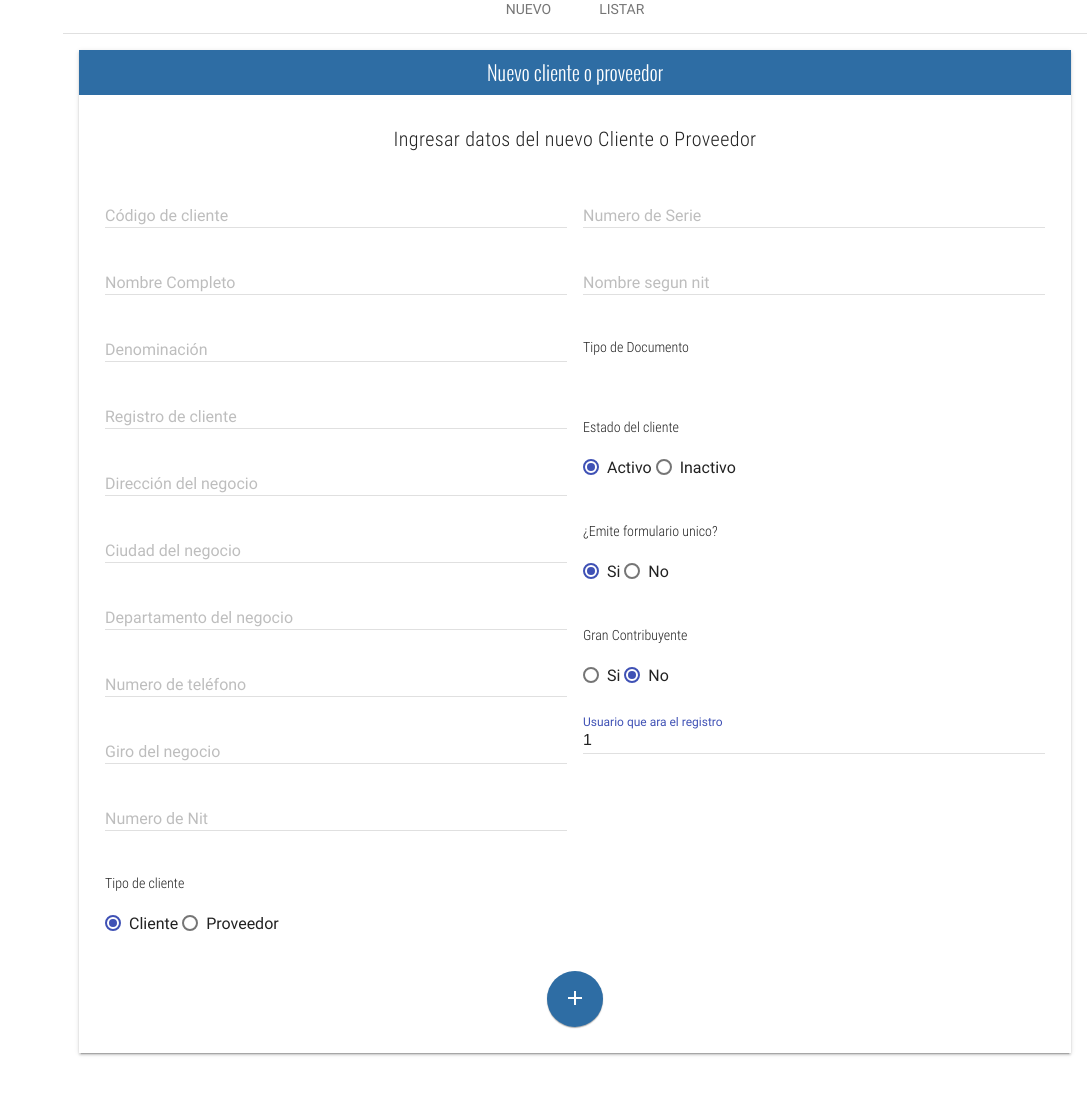
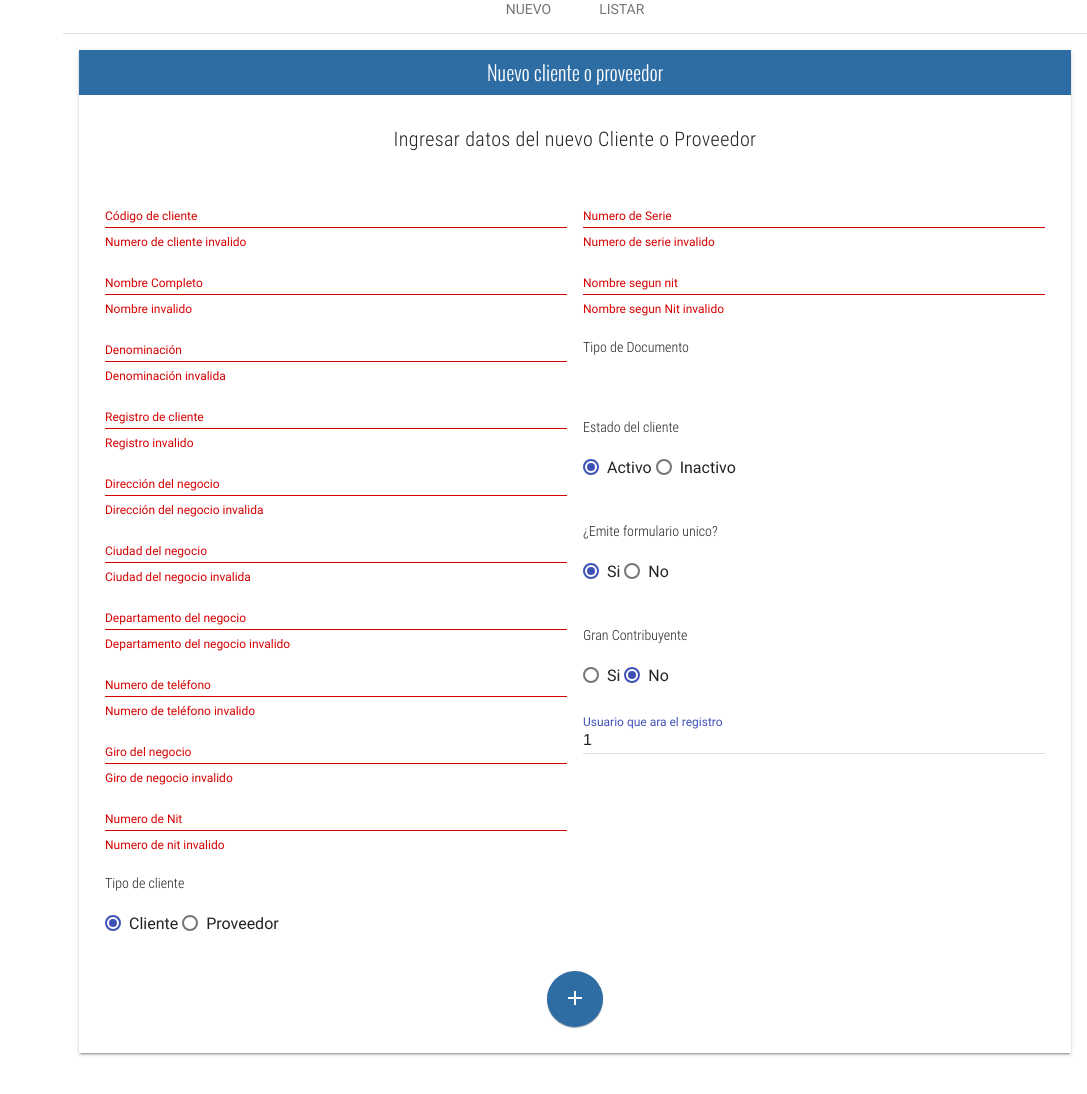
Before and after one commit to mejiadev643/modulo-IVA-DISICOMP, a PHP site: template view/admin/registro-cliente-proveedor.php in a window 1280 px wide. Shown: the part 210-1304 px from the top of the page, without its empty margins (193-1280 px from the left). Run offline with PHP 8.4, Linux system fonts and the light colour scheme; the template is opened without the code that fills it, so the values that code supplies are empty; the visitor is signed in with stand-in values (Sample User, id 1); some libraries are stand-ins or nearby versions; some web fonts are replaced.

Commit message:
Limite de caracteres en formulario C/P establecido

```diff
--- a/view/admin/registro-cliente-proveedor.php
+++ b/view/admin/registro-cliente-proveedor.php
@@ -35,55 +35,55 @@ date_default_timezone_set("America/El_Salvador");
 										<div class="mdl-cell mdl-cell--4-col-phone mdl-cell--8-col-tablet mdl-cell--6-col-desktop">
 										<input type="hidden" name="IDCLIENTE" value="<?php echo $clienteproveedor->IDCLIENTE; ?>" />
 											<div class="mdl-textfield mdl-js-textfield mdl-textfield--floating-label">
-												<input class="mdl-textfield__input" type="tel" pattern="[0-9]+" id="codigocliente" name="CODCLIENT" title="Digite código sin guión">
+												<input class="mdl-textfield__input" type="tel" pattern="[0-9\-]+" id="codigocliente" maxlength="10" minlength="10" name="CODCLIENT" title="Digite código sin guión" required>
 												<label class="mdl-textfield__label" for="codigocliente">Código de cliente</label>
 												<span class="mdl-textfield__error">Numero de cliente invalido</span>
 											</div>
 											<div class="mdl-textfield mdl-js-textfield mdl-textfield--floating-label">
-												<input class="mdl-textfield__input" type="text" pattern="-?[A-Za-záéíóúÁÉÍÓÚ ]*(\.[0-9]+)?" id="NameAdmin" name="NOMBCLIENT" title="Digite su nombre completo">
+												<input class="mdl-textfield__input" type="text" pattern="-?[A-Za-záéíóúÁÉÍÓÚ ]*(\.[0-9]+)?" id="NameAdmin" name="NOMBCLIENT" title="Digite su nombre completo" required>
 												<label class="mdl-textfield__label" for="NameAdmin">Nombre Completo</label>
-												<span class="mdl-textfield__error">Invalid name</span>
+												<span class="mdl-textfield__error">Nombre invalido</span>
 											</div>
 											<div class="mdl-textfield mdl-js-textfield mdl-textfield--floating-label">
-												<input class="mdl-textfield__input" type="text" pattern="[A-Za-záéíóúÁÉÍÓÚ\ .]+" id="Denominacion" name="DENOMCLIENT" title="Digite la denominación">
+												<input class="mdl-textfield__input" type="text" pattern="[A-Za-záéíóúÁÉÍÓÚ\ .]+" id="Denominacion" name="DENOMCLIENT" title="Digite la denominación" required>
 												<label class="mdl-textfield__label" for="Denominacion">Denominación</label>
-												<span class="mdl-textfield__error">Invalid Denominación</span>
+												<span class="mdl-textfield__error">Denominación invalida</span>
 											</div>
 											<div class="mdl-textfield mdl-js-textfield mdl-textfield--floating-label">
-												<input class="mdl-textfield__input" type="tel" pattern="[0-9\-]+" id="registro" name="REGCLIENT" title="Digite registro de cliente">
+												<input class="mdl-textfield__input" type="tel" pattern="[0-9\-]+" id="registro" name="REGCLIENT" title="Digite registro de cliente" required>
 												<label class="mdl-textfield__label" for="registro">Registro de cliente</label>
-												<span class="mdl-textfield__error">Invalid registro</span>
+												<span class="mdl-textfield__error">Registro invalido</span>
 											</div>
 
 											<div class="mdl-textfield mdl-js-textfield mdl-textfield--floating-label">
-												<input class="mdl-textfield__input" type="text" pattern="[A-Za-záéíóúÁÉÍÓÚ\ .]+" id="direccion" name="DIRNEG" title="Digite la dirección del negocio">
+												<input class="mdl-textfield__input" type="text" pattern="[A-Za-záéíóúÁÉÍÓÚ\ .]+" id="direccion" name="DIRNEG" title="Digite la dirección del negocio" required>
 												<label class="mdl-textfield__label" for="dirección">Dirección del negocio</label>
-												<span class="mdl-textfield__error">Invalid dirección del negocio</span>
+												<span class="mdl-textfield__error">Dirección del negocio invalida</span>
 											</div>
 											<div class="mdl-textfield mdl-js-textfield mdl-textfield--floating-label">
-												<input class="mdl-textfield__input" type="text" pattern="-?[A-Za-záéíóúÁÉÍÓÚ ]*(\.[0-9]+)?" id="ciudad" name="CIUDAD" title="Digite la ciudad del negocio">
+												<input class="mdl-textfield__input" type="text" pattern="-?[A-Za-záéíóúÁÉÍÓÚ ]*(\.[0-9]+)?" id="ciudad" name="CIUDAD" title="Digite la ciudad del negocio" required>
 												<label class="mdl-textfield__label" for="ciudad">Ciudad del negocio</label>
-												<span class="mdl-textfield__error">Invalid ciudad del negocio</span>
+												<span class="mdl-textfield__error">Ciudad del negocio invalida</span>
 											</div>
 											<div class="mdl-textfield mdl-js-textfield mdl-textfield--floating-label">
-												<input class="mdl-textfield__input" type="text" pattern="-?[A-Za-záéíóúÁÉÍÓÚ ]*(\.[0-9]+)?" id="departamento" name="DEPTO" title="Digite el departamento del negocio">
+												<input class="mdl-textfield__input" type="text" pattern="-?[A-Za-záéíóúÁÉÍÓÚ ]*(\.[0-9]+)?" id="departamento" name="DEPTO" title="Digite el departamento del negocio" required>
 												<label class="mdl-textfield__label" for="departamento">Departamento del negocio</label>
-												<span class="mdl-textfield__error">Invalid departamento del negocio</span>
+												<span class="mdl-textfield__error">Departamento del negocio invalido</span>
 											</div>
 											<div class="mdl-textfield mdl-js-textfield mdl-textfield--floating-label">
-												<input class="mdl-textfield__input" type="tel" id="telefono" name="TELEFONO" pattern="[0-9\-]+" title="Digite su numero teléfono">
+												<input class="mdl-textfield__input" type="tel" id="telefono" name="TELEFONO"  maxlength="8" pattern="[0-9\-]+" title="Digite su numero teléfono" required>
 												<label class="mdl-textfield__label" for="telefono">Numero de teléfono</label>
-												<span class="mdl-textfield__error">Invalid numero de teléfono</span>
+												<span class="mdl-textfield__error">Numero de teléfono invalido</span>
 											</div>
 											<div class="mdl-textfield mdl-js-textfield mdl-textfield--floating-label">
-												<input class="mdl-textfield__input" type="text" id="giro" name="GIRONEG" pattern="-?[A-Za-záéíóúÁÉÍÓÚ ]*(\.[0-9]+)?" title="Digite el giro de su negocio">
+												<input class="mdl-textfield__input" type="text" id="giro" name="GIRONEG" pattern="-?[A-Za-záéíóúÁÉÍÓÚ ]*(\.[0-9]+)?" title="Digite el giro de su negocio" required>
 												<label class="mdl-textfield__label" for="giro">Giro del negocio</label>
-												<span class="mdl-textfield__error">Invalid giro de negocio</span>
+												<span class="mdl-textfield__error">Giro de negocio invalido</span>
 											</div>
 											<div class="mdl-textfield mdl-js-textfield mdl-textfield--floating-label">
-												<input class="mdl-textfield__input" type="tel" pattern="[0-9]+" id="nit" name="NUMNIT" title="Digite su numero de nit">
+												<input class="mdl-textfield__input" type="tel" pattern="[0-9]+" id="nit" minlength="14"  maxlength="14" name="NUMNIT" title="Digite su numero de nit" required>
 												<label class="mdl-textfield__label" for="nit">Numero de Nit</label>
-												<span class="mdl-textfield__error">Invalid numero de nit</span>
+												<span class="mdl-textfield__error">Numero de nit invalido</span>
 											</div>
 											<div class="mdl-textfield mdl-js-textfield mdl-textfield--floating-label">
 											<p class="text-condensedLight">Tipo de cliente</p>
@@ -104,20 +104,20 @@ date_default_timezone_set("America/El_Salvador");
 
 
 											<div class="mdl-textfield mdl-js-textfield mdl-textfield--floating-label">
-												<input class="mdl-textfield__input" type="text"  id="serie" name="NUMSERIE"  pattern="-?[A-Za-záéíóúÁÉÍÓÚ0-9 ]*(\.[]+)?" title="Digite su numero de serie">
+												<input class="mdl-textfield__input" type="text"  id="serie"  maxlength="13" name="NUMSERIE"  pattern="-?[A-Za-záéíóúÁÉÍÓÚ0-9 ]*(\.[]+)?" title="Digite su numero de serie" required>
 												<label class="mdl-textfield__label" for="serie">Numero de Serie</label>
-												<span class="mdl-textfield__error">Invalid numero de serie</span>
+												<span class="mdl-textfield__error">Numero de serie invalido</span>
 											</div>
 											<div class="mdl-textfield mdl-js-textfield mdl-textfield--floating-label">
-												<input class="mdl-textfield__input" type="text"  id="nombrenit" name="NOMBRENIT" pattern="-?[A-Za-záéíóúÁÉÍÓÚ ]*(\.[0-9]+)?" title="Digite su nombre segun nit">
+												<input class="mdl-textfield__input" type="text"  id="nombrenit" name="NOMBRENIT" pattern="-?[A-Za-záéíóúÁÉÍÓÚ ]*(\.[0-9]+)?" title="Digite su nombre segun nit" required>
 												<label class="mdl-textfield__label" for="nombrenit">Nombre segun nit</label>
-												<span class="mdl-textfield__error">Invalid nombre</span>
+												<span class="mdl-textfield__error">Nombre segun Nit invalido</span>
 											</div>
 											<div class="mdl-textfield mdl-js-textfield mdl-textfield--floating-label">
 											<p class="text-condensedLight">Tipo de Documento</p>
 											<?php foreach($this->model2->listarTipoVenta() as $r): ?>
 												<label class="mdl-radio mdl-js-radio mdl-js-ripple-effect" for="<?php echo $r->IDCODIGO; ?>">
-  													<input type="radio" id="<?php echo $r->IDCODIGO; ?>" class="mdl-radio__button" name="TIPODOCUCRFCOF" value="<?php echo $r->CODIGO; ?>">
+  													<input type="radio" id="<?php echo $r->IDCODIGO; ?>" class="mdl-radio__button" name="TIPODOCUCRFCOF" value="<?php echo $r->CODIGO; ?>" required>
   													<span class="mdl-radio__label"><?php echo $r->NOMBRE; ?></span>
 												</label>
 												<?php endforeach; ?>
@@ -159,7 +159,7 @@ date_default_timezone_set("America/El_Salvador");
 											<div class="mdl-textfield mdl-js-textfield mdl-textfield--floating-label">
 												<input class="mdl-textfield__input" type="text" pattern="-?[A-Za-záéíóúÁÉÍÓÚ0-9 ]*(\.[]+)?" id="usuario" name="USUARIO" title="Este es el usuario que ara el registro" value="<?php echo $_SESSION["USERID"]; ?>">
 												<label class="mdl-textfield__label" for="dirección">Usuario que ara el registro</label>
-												<span class="mdl-textfield__error">Invalid usuario</span>
+												<span class="mdl-textfield__error">Usuario invalido</span>
 											</div>
 											<input type="hidden" name="FECHAOPE" value="<?php echo $fecha?>" />
 											<input type="hidden" name="MAQUINA" value="<?php echo $maquina ?>" />
```
